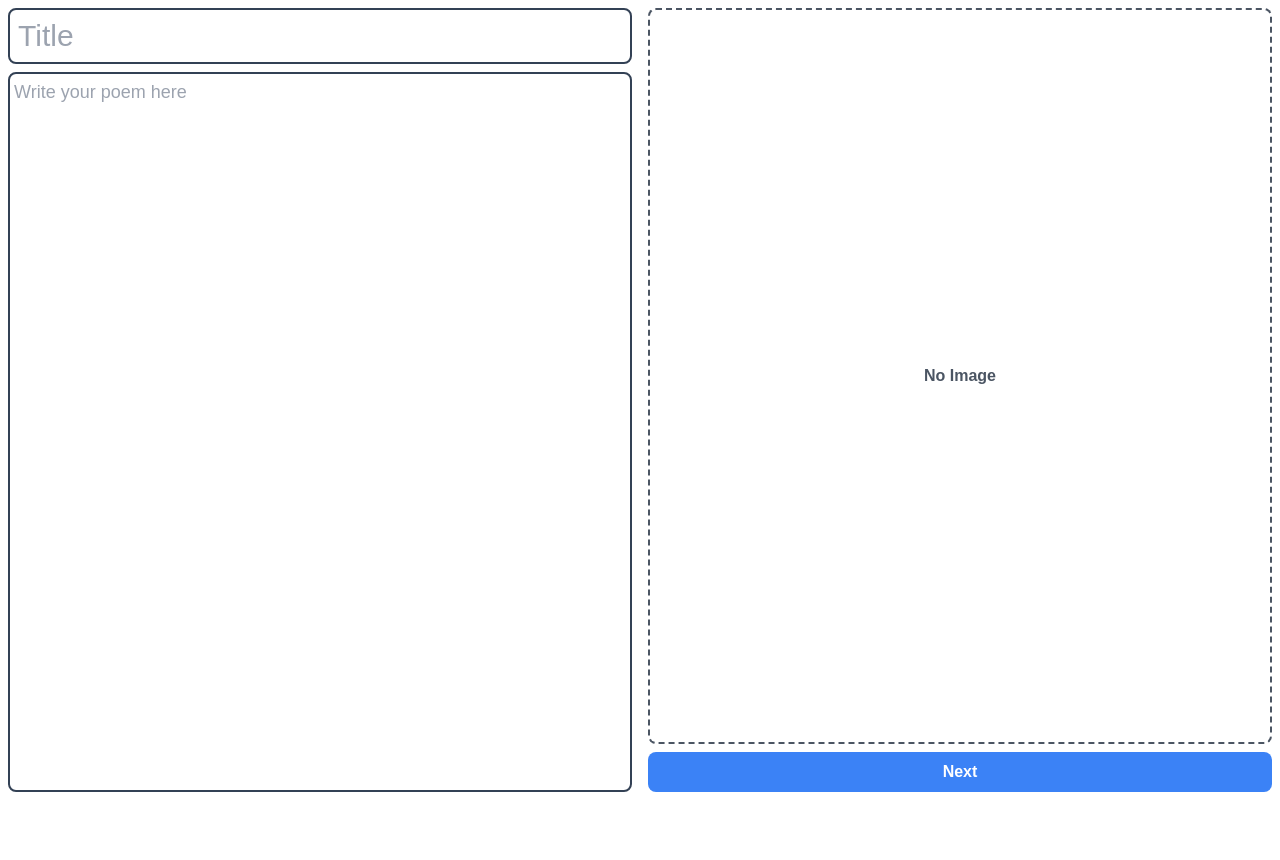
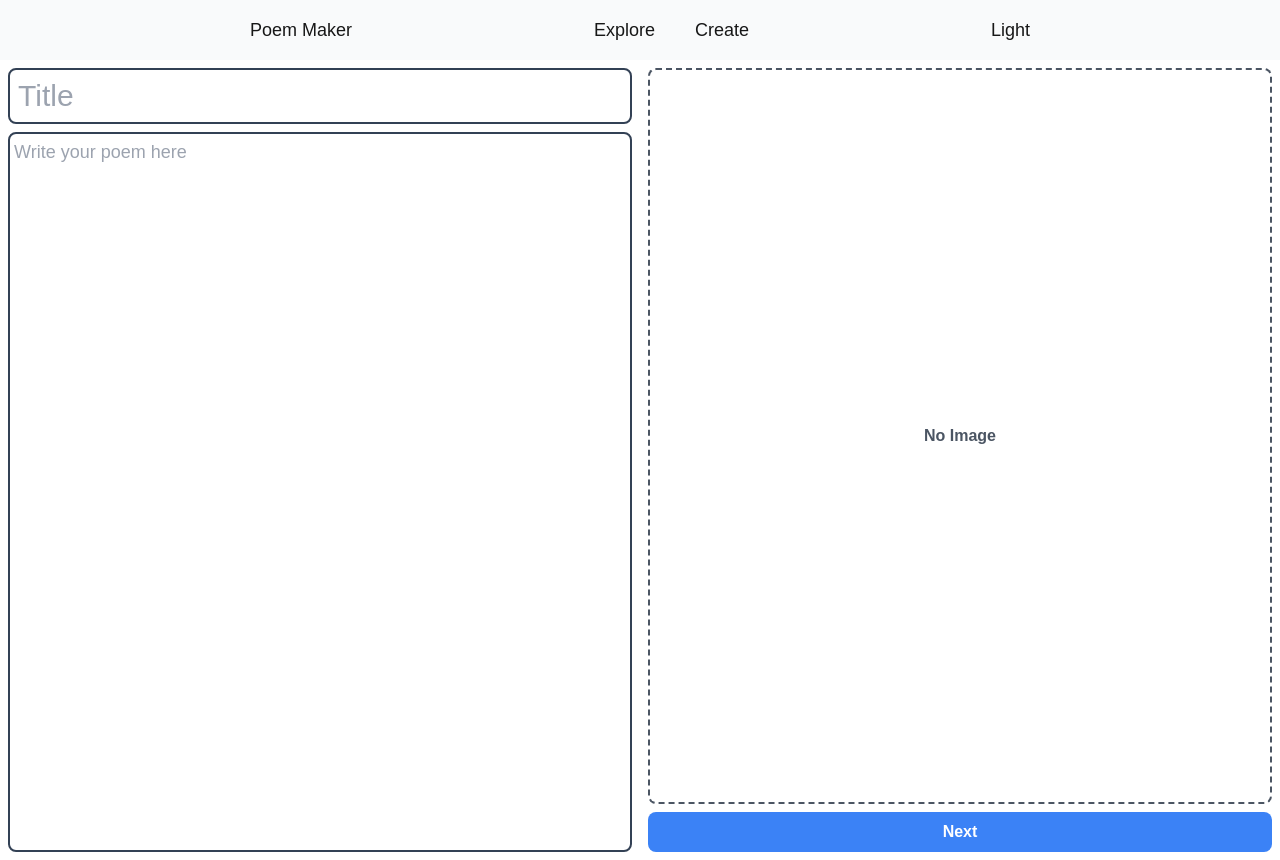
Before and after one commit to turtledev65/Poem-Maker, a Next.js app: page /poem/create/edit in a window 1280 px wide. Before the commit the page ends 800 px from the top, so only its background shows below. Built offline with nearby package versions, Linux system fonts and the light colour scheme; no server answers.

Commit message:
Add a navbar

```diff
--- /dev/null
+++ b/src/app/_components/navbar.tsx
@@ -0,0 +1,26 @@
+import Link from "next/link";
+import ThemeToggle from "./theme-button";
+
+const Navbar = () => {
+  return (
+    <nav className="sticky top-0 z-20 flex w-full justify-evenly bg-gray-50 p-4 text-lg">
+      <Link href="/">Poem Maker</Link>
+      <div className="space-x-6">
+        <Link
+          href="/explore"
+          className="rounded-lg p-2 transition-all hover:bg-slate-100"
+        >
+          Explore
+        </Link>
+        <Link
+          href="/poem/create/edit"
+          className="rounded-lg p-2 transition-all hover:bg-slate-100"
+        >
+          Create
+        </Link>
+      </div>
+      <ThemeToggle />
+    </nav>
+  );
+};
+export default Navbar;
--- /dev/null
+++ b/src/app/_components/theme-button.tsx
@@ -0,0 +1,20 @@
+"use client";
+
+import { useState } from "react";
+
+const ThemeToggle = () => {
+  const [checked, setChecked] = useState(false);
+
+  return (
+    <label className="cursor-pointer select-none">
+      <p>{checked ? "Dark" : "Light"}</p>
+      <input
+        type="checkbox"
+        checked={checked}
+        onChange={() => setChecked(prev => !prev)}
+        className="hidden"
+      />
+    </label>
+  );
+};
+export default ThemeToggle;
--- a/src/app/layout.tsx
+++ b/src/app/layout.tsx
@@ -1,5 +1,6 @@
 import type { Metadata } from "next";
 import "./globals.css";
+import Navbar from "./_components/navbar";
 
 type Props = Readonly<{
   children: React.ReactNode;
@@ -7,7 +8,10 @@ type Props = Readonly<{
 const RootLayout = ({ children }: Props) => {
   return (
     <html lang="en">
-      <body className="h-screen">{children}</body>
+      <body className="h-screen">
+        <Navbar />
+        {children}
+      </body>
     </html>
   );
 };
```
